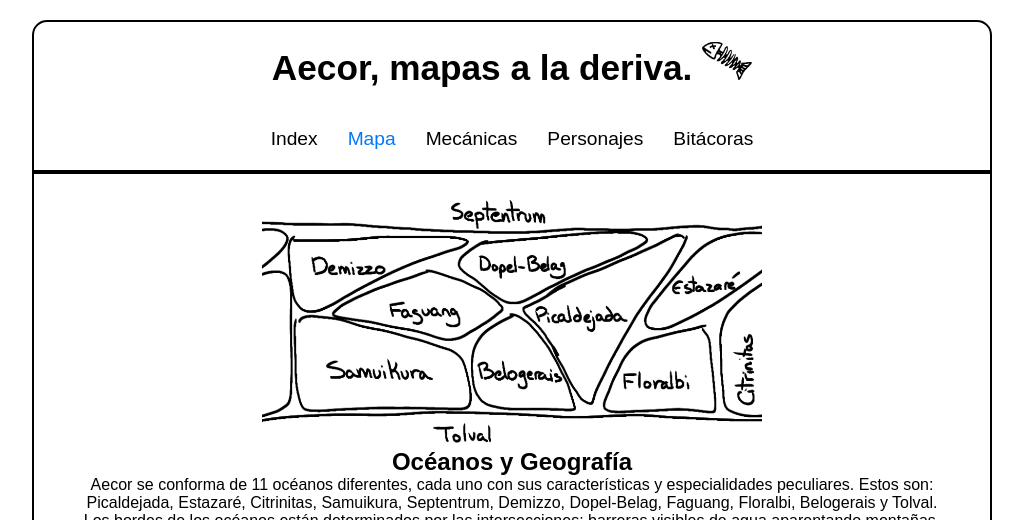
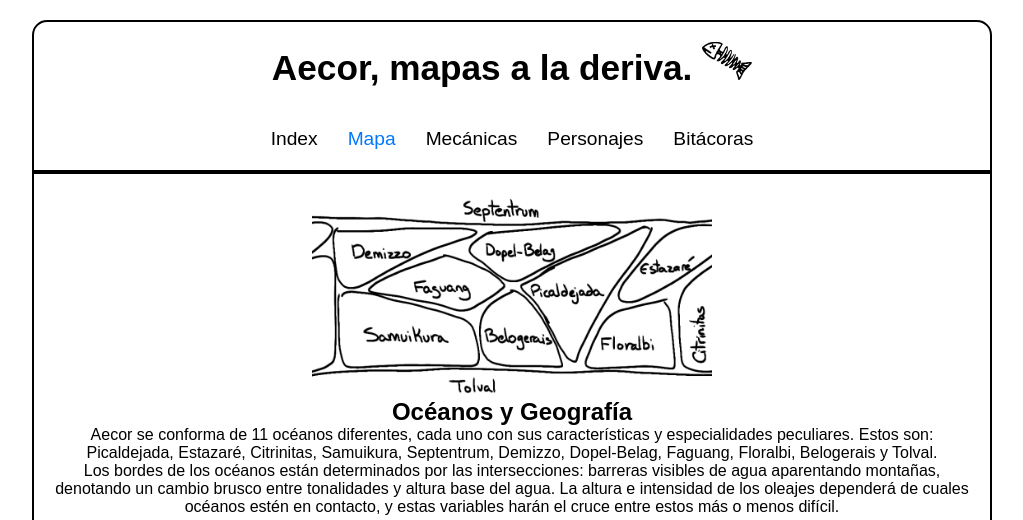
Before and after one commit to alborscastellojosep-cmyk/Aecor, a plain HTML site: page html/Mapa.html in a window 1280 px wide. Shown: the top 520 px of the page, without its empty margins (128-1151 px from the left). Drawn offline with Linux system fonts and the light colour scheme.

Commit message:
Change image width in Mapa.html
Updated image width in Mapa.html from 500px to 400px.

```diff
--- a/html/Mapa.html
+++ b/html/Mapa.html
@@ -26,7 +26,7 @@
 </nav>
 <main>
   <header>
-    <img src="../Imagenes/Mapa.png" alt="w" style="width: 500px; height: auto;">
+    <img src="../Imagenes/Mapa.png" alt="w" style="width: 400px; height: auto;">
     <h2>Océanos y Geografía</h2>
     <p>
       Aecor se conforma de 11 océanos diferentes, cada uno con sus características y especialidades peculiares.
```
